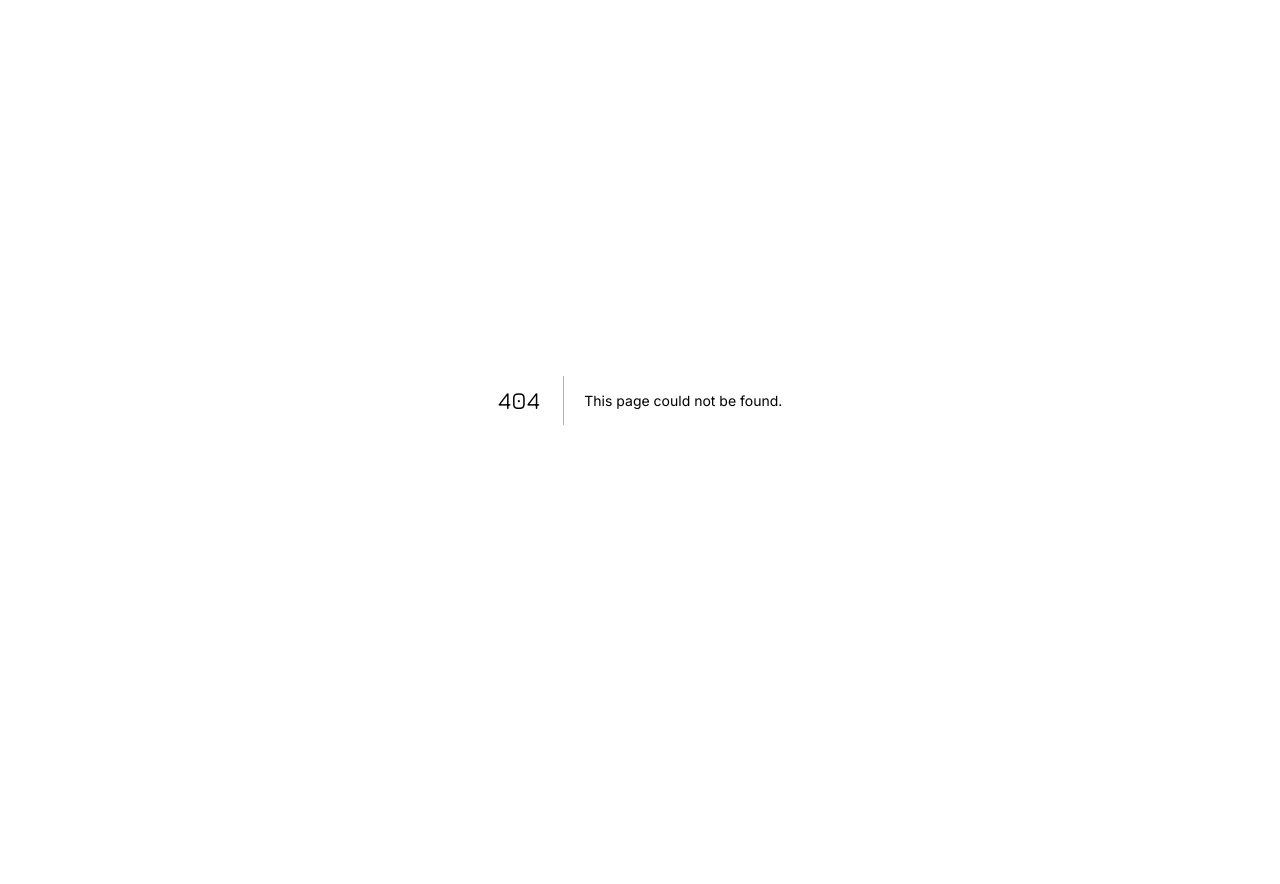
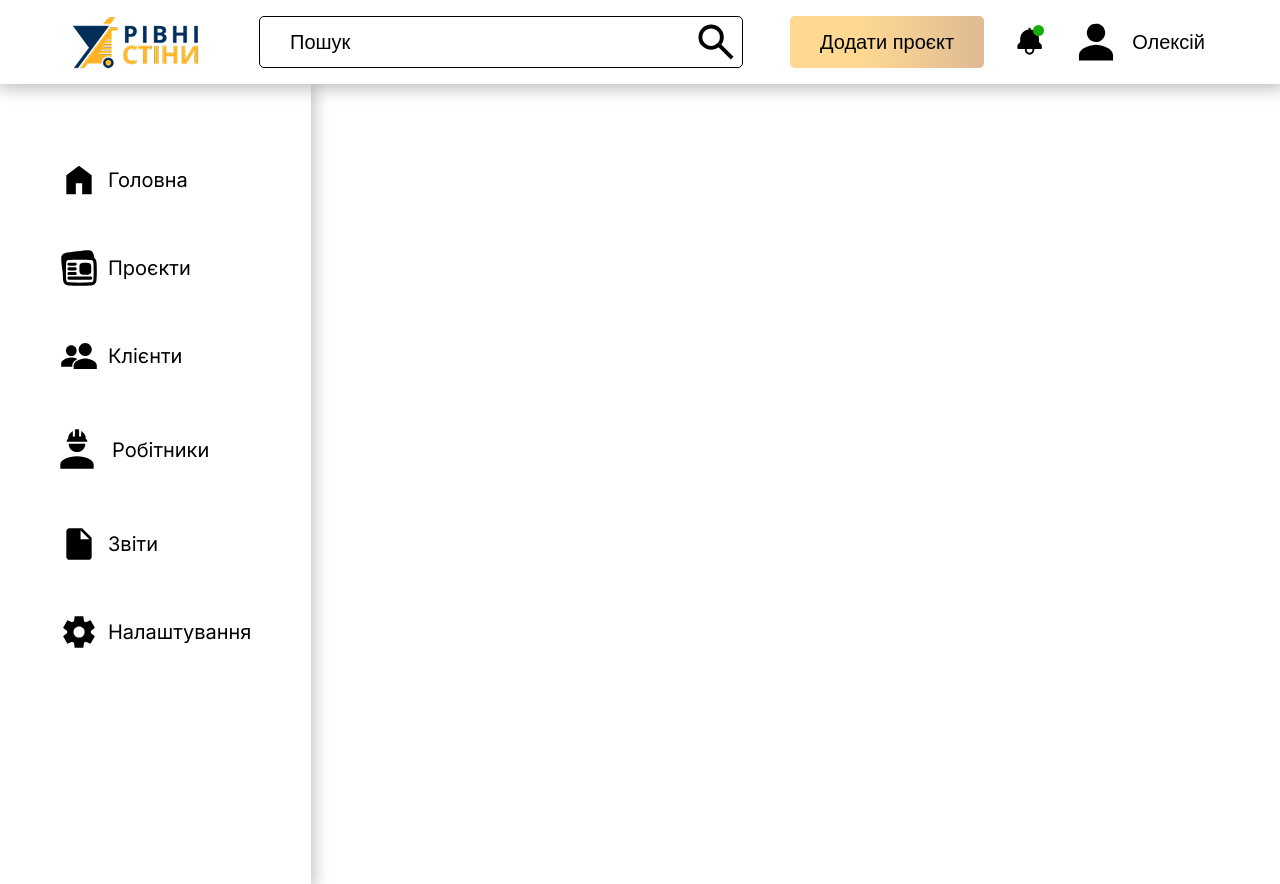
Before and after one commit to DonAkardion/StraightWalls_FE, a Next.js app: page /admin/clients in a window 1280 px wide. Before the commit this address had no page. Before the commit the page ends 800 px from the top, so only its background shows below. Built offline with nearby package versions, Linux system fonts and the light colour scheme; a web font is replaced by a local one.

Commit message:
feature: addClients

```diff
--- /dev/null
+++ b/src/app/(root)/[role]/clients/page.tsx
@@ -0,0 +1,5 @@
+import { Clients } from "@/features/clients/Clients";
+
+export default function ClientsPage() {
+  return <Clients />;
+}
--- a/src/components/Navigation/NavigationMenu.tsx
+++ b/src/components/Navigation/NavigationMenu.tsx
@@ -65,7 +65,7 @@ export const NavigationMenu: React.FC<NavigationMenuProps> = ({
             <div>Проєкти</div>
           </Link>
           <Link
-            href="/Clients"
+            href={`/${role}/clients`}
             className={`${styles.navigationMenuListLink}
           ${pathname === "/Clients" ? styles.activeLink : ""}
           `}
--- /dev/null
+++ b/src/features/clients/Clients.tsx
@@ -0,0 +1,16 @@
+"use client";
+import { useMemo } from "react";
+import { mockClients } from "@/mock/Clients/clientsMock";
+import styles from "./Clients.module.css";
+import { useParams } from "next/navigation";
+import Link from "next/link";
+import { usePathname } from "next/navigation";
+import { Client } from "@/types/client";
+
+export function Clients() {
+  return (
+    <section
+      className={`${styles.clients} max-w-[1126px] m-auto pt-[48px] pl-[20px] pb-[250px] pr-[20px] md:pt-[60px] md:pl-[60px] md:pr-[60px]`}
+    ></section>
+  );
+}
```
Also changed, not shown: src/features/clients/Clients.module.css (added), src/features/clients/ClientsDetailed/ClientsDetailed.module.css (added), src/features/clients/ClientsDetailed/ClientsDetailed.tsx (added).
